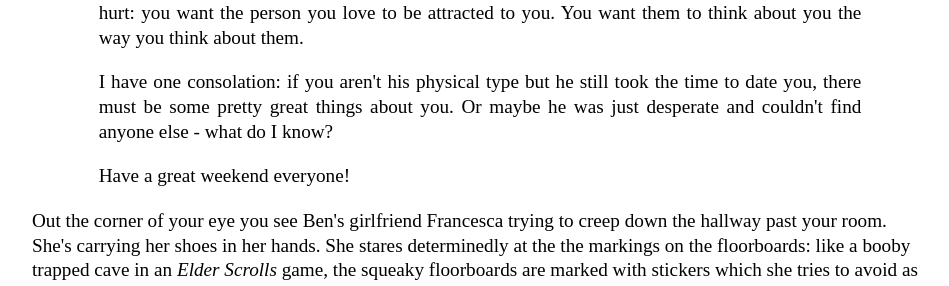
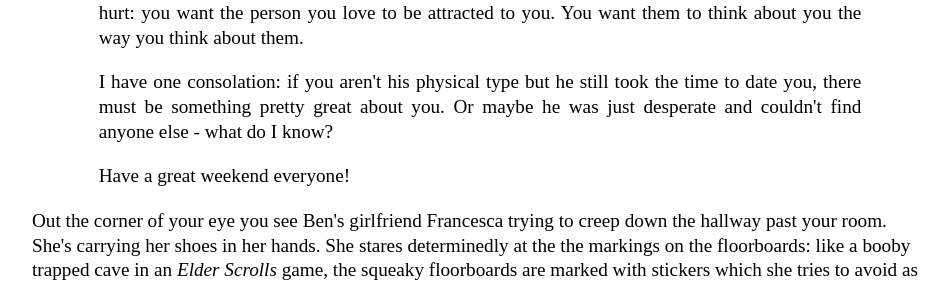
Before and after one commit to Pinelife/pinelife.github.io, a Jekyll site: the page Hellhole/Room8.html, which Jekyll copies as it is, in a window 1280 px wide and 900 px high, scrolled down 1336 px. Shown: the part 189-475 px from the top of the window, without its empty margins (160-1109 px from the left). Built offline with Jekyll 4.4.1, drawn with Linux system fonts in a browser that asks for light colours.

Commit message:
Update Room8.html

```diff
--- a/Hellhole/Room8.html
+++ b/Hellhole/Room8.html
@@ -94,7 +94,7 @@ __________
   You want them to think about you the way you think about them.
 </p>
 <p style="text-align:justify" class="indented">
-  I have one consolation: if you aren't his physical type but he still took the time to date you, there must be some pretty great things
+  I have one consolation: if you aren't his physical type but he still took the time to date you, there must be something pretty great
   about you. Or maybe he was just desperate and couldn't find anyone else - what do I know?
   </p>
 <p style="text-align:justify" class="indented">
```
